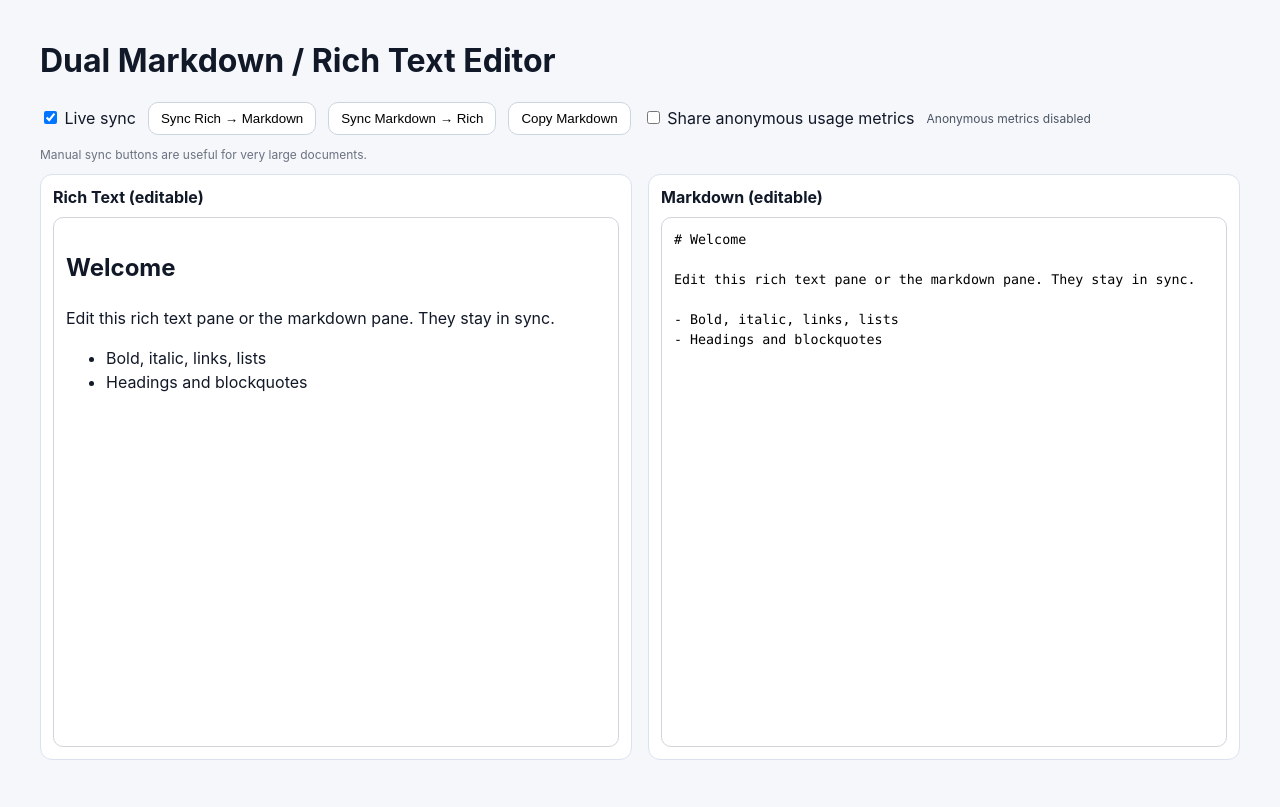
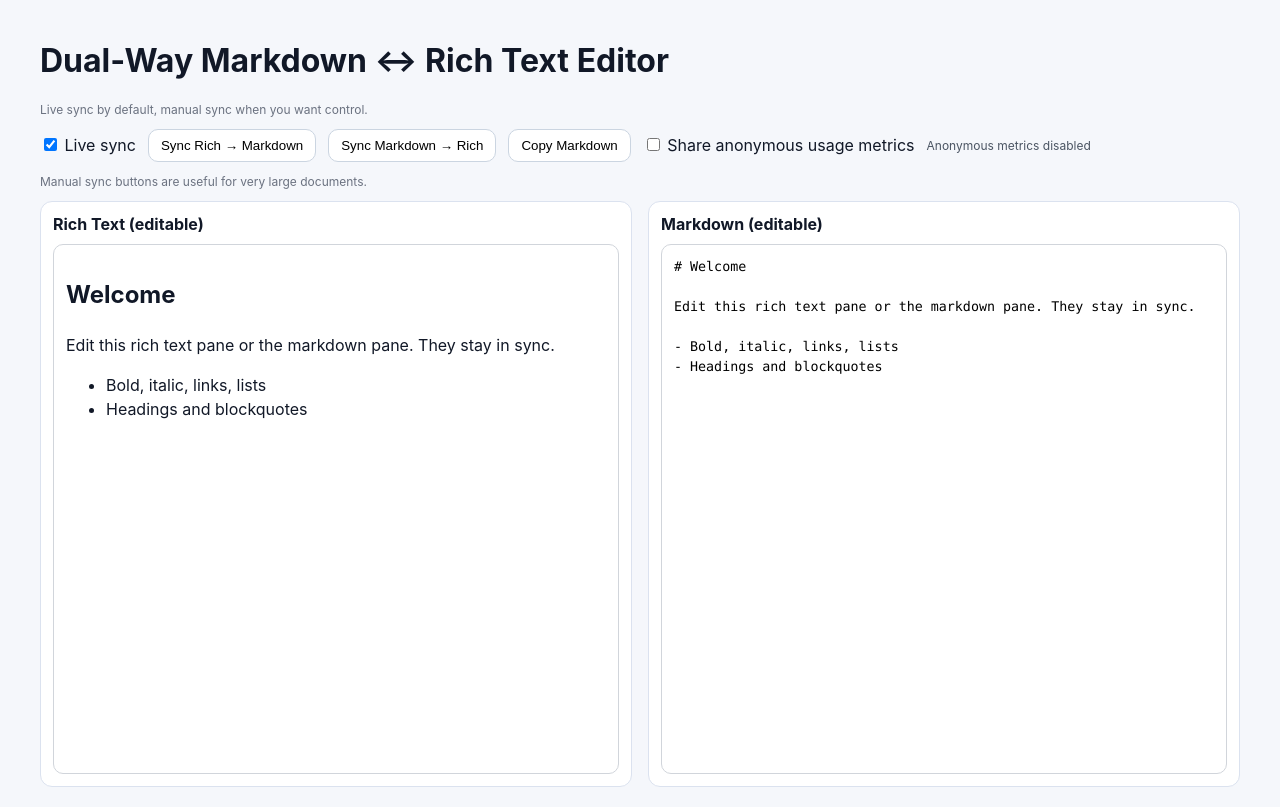
Before and after one commit to ppfawade/Md.converter, a website: page index.html in a window 1280 px wide. Drawn offline with Linux system fonts and the light colour scheme.

Commit message:
docs: align site metadata and README with dual-way editor

```diff
--- a/index.html
+++ b/index.html
@@ -3,11 +3,11 @@
 <head>
   <meta charset="UTF-8" />
   <meta name="viewport" content="width=device-width, initial-scale=1.0" />
-  <title>Bidirectional Markdown/Rich Text Editor</title>
-  <meta name="description" content="Private markdown and rich text editor with local-first sync and optional privacy-preserving analytics." />
+  <title>Dual-Way Markdown ↔ Rich Text Editor</title>
+  <meta name="description" content="Dual-way markdown ↔ rich text editor with live sync, manual sync controls, and privacy-first optional analytics opt-in." />
   <link rel="canonical" href="https://mdconverter.app/" />
-  <meta property="og:title" content="Bidirectional Markdown/Rich Text Editor" />
-  <meta property="og:description" content="Edit markdown and rich text side-by-side with fast local sync." />
+  <meta property="og:title" content="Dual-Way Markdown ↔ Rich Text Editor" />
+  <meta property="og:description" content="Edit markdown and rich text side-by-side with live sync, manual sync options, and privacy-first analytics opt-in." />
   <meta property="og:type" content="website" />
   <meta property="og:url" content="https://mdconverter.app/" />
   <meta property="og:image" content="https://mdconverter.app/og-image.png" />
@@ -34,7 +34,8 @@
 </head>
 <body>
   <div class="app">
-    <h1>Dual Markdown / Rich Text Editor</h1>
+    <h1>Dual-Way Markdown ↔ Rich Text Editor</h1>
+    <p class="muted">Live sync by default, manual sync when you want control.</p>
     <div id="conflictBanner">⚠️ Rapid edits detected in both panes. Last edit wins. Use manual sync to resolve safely.</div>
     <div class="controls">
       <label><input id="liveSyncToggle" type="checkbox" checked /> Live sync</label>
```
Also changed, not shown: README.md.
